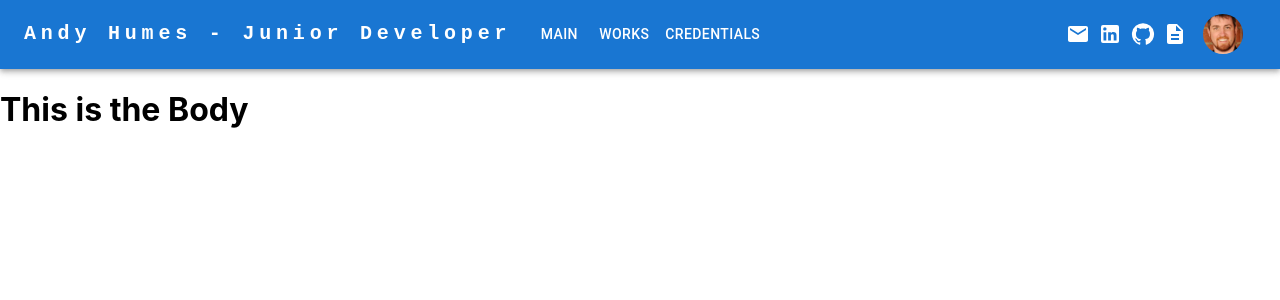
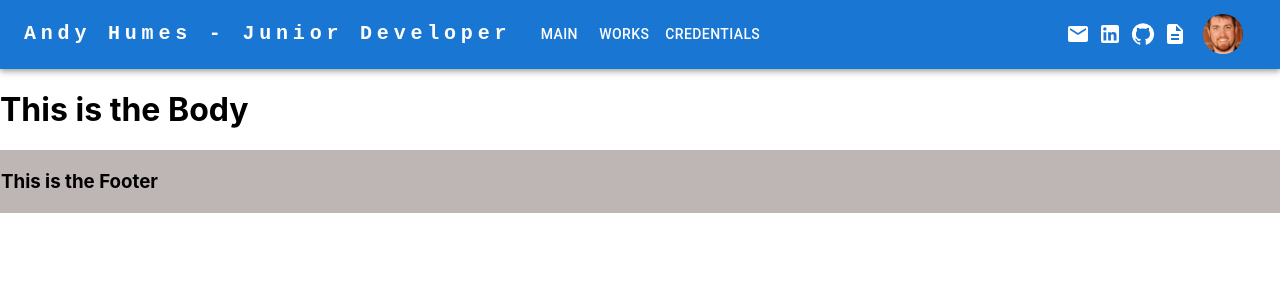
Before and after one commit to humesandrew/andyhumesportfolio, a React (Create React App) app: page / in a window 1280 px wide. Shown: the top 300 px of the page. Built offline with nearby package versions, Linux system fonts and the light colour scheme.

Commit message:
boilerfooter

```diff
--- a/src/App.js
+++ b/src/App.js
@@ -2,7 +2,7 @@ import * as React from 'react';
 
 
 import TopApp from './components/topapp/TopApp';
-
+import Footer from './components/footer/Footer';
 
 function App() {
   return(
@@ -10,6 +10,8 @@ function App() {
 
     <TopApp />
     <h1>This is the Body</h1>
+
+  <Footer />
     </>
   )
 }
--- /dev/null
+++ b/src/components/footer/Footer.js
@@ -0,0 +1,25 @@
+import * as React from 'react';
+import Container from "@mui/material/Container";
+import Box from "@mui/material/Box";
+
+import "./footer.css";
+import resumeData from "../../resumeData.js";
+
+
+
+
+function Footer() {
+  return(
+ <>
+
+ <Box className="footerBox">
+
+    <h3>This is the Footer</h3>
+    </Box>
+
+    </>
+
+  )
+}
+
+export default Footer;
--- /dev/null
+++ b/src/components/footer/footer.css
@@ -0,0 +1,5 @@
+
+.footerBox {
+    background-color: rgb(190, 181, 181);
+   padding: 1px;
+}
```
